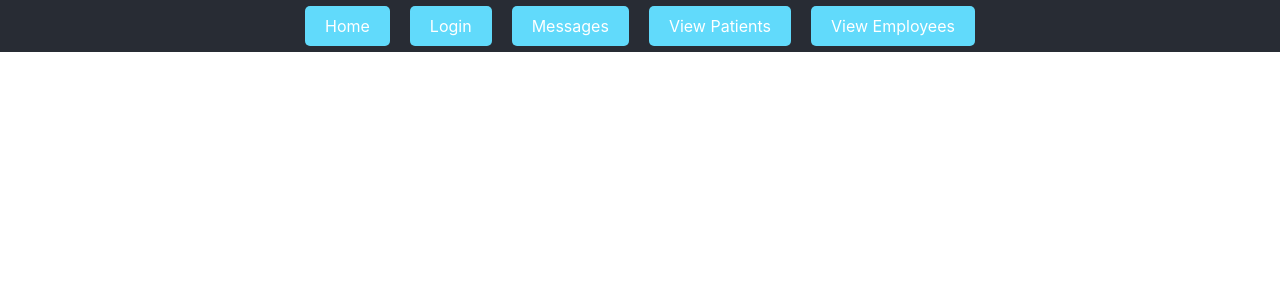
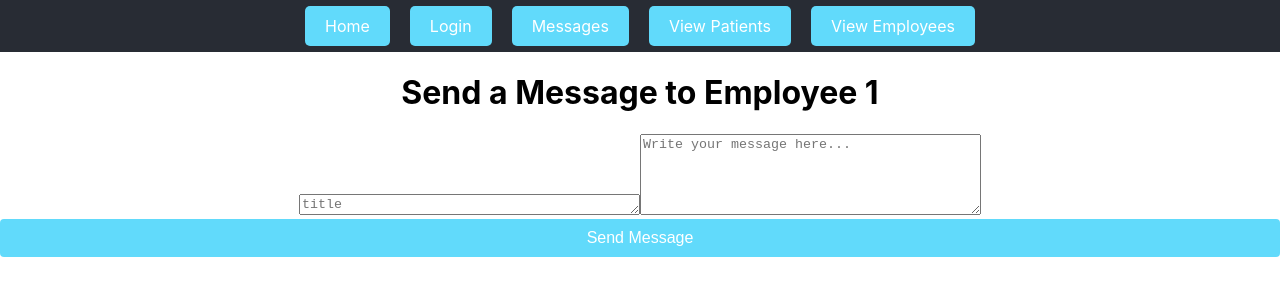
Before and after one commit to tobbe00/labb2frontend, a React (Create React App) app: page /send-message/1 in a window 1280 px wide. Shown: the top 300 px of the page. Built offline with nearby package versions, Linux system fonts and the light colour scheme.

Commit message:
innan jag hämtar elldre grejjer och ska försöka göra en merge

```diff
--- a/src/App.js
+++ b/src/App.js
@@ -7,6 +7,7 @@ import Messages from './messages'; // Import the Messages component
 import ViewPatients from './viewPatients'; // Import the ViewPatients component
 import PatientJournal from './PatientJournal';
 import ViewEmployees from "./viewEmployees";
+import SendMessagePage from "./SendMessagePage";
 //import PatientAppointments from './PatientAppointments';
 //import PatientConditions from './PatientConditions';
 
@@ -33,6 +34,7 @@ function App() {
                     <Route path="/view-patients" element={<ViewPatients />} />
                     <Route path="/patients/:id/journal" element={<PatientJournal />} />
                     <Route path="/view-employees" element={<ViewEmployees/>}/>
+                    <Route path="/send-message/:employeeId" element={<SendMessagePage />} /> {/* The dynamic route */}
                     <Route path="/" element={<h1>Welcome to the Patient Journal System</h1>} />
                 </Routes>
             </div>
--- /dev/null
+++ b/src/SendMessagePage.js
@@ -0,0 +1,81 @@
+import { useParams } from 'react-router-dom';
+import { useState } from 'react';
+
+function SendMessagePage() {
+    // Get the dynamic employee ID from the URL
+    const { employeeId } = useParams();
+    // State to handle the message and feedback
+    const [message, setMessage] = useState('');
+    const [status, setStatus] = useState('');
+    const [messageTitle, setMessageTitle]=useState('');
+
+    // Handle message input change
+    const handleMessageChange = (event) => {
+        setMessage(event.target.value);
+    };
+
+    const handleMessageTitleChange=(event)=>{
+        setMessageTitle(event.target.value);
+    }
+
+    // Handle form submission
+    const handleSubmit = async (event) => {
+        event.preventDefault();  // Prevent default form submission
+
+        // Check if message is empty
+        if (!message.trim()||!messageTitle.trim()) {
+            setStatus('Message or title cannot be empty');
+            return;
+        }
+
+        // Construct the request body
+        const requestBody = {
+            employeeId,
+            message,
+            messageTitle,
+        };
+
+        // Make the POST request to send the message
+        try {
+            const response = await fetch('/api/messages/sendFirstMessage', {
+                method: 'POST',
+                headers: {
+                    'Content-Type': 'application/json',
+                },
+                body: JSON.stringify(requestBody),
+            });
+
+            if (response.ok) {
+                setStatus('Message sent successfully!');
+                setMessage('');  // Clear the message input field
+                setMessageTitle('')
+            } else {
+                setStatus('Failed to send message. Please try again.');
+            }
+        } catch (error) {
+            setStatus('Error: Could not send message. Please check your connection.');
+        }
+    };
+
+    return (
+        <div>
+            <h1>Send a Message to Employee {employeeId}</h1>
+            <form onSubmit={handleSubmit}>
+                <textarea value={messageTitle} onChange={handleMessageTitleChange} placeholder={"title"} rows={"1"} cols={"40"}/>
+                <textarea
+                    value={message}
+                    onChange={handleMessageChange}
+                    placeholder="Write your message here..."
+                    rows="5"
+                    cols="40"
+                />
+                <br />
+                <button type="submit">Send Message</button>
+            </form>
+
+            {status && <p>{status}</p>}  {/* Show feedback message */}
+        </div>
+    );
+}
+
+export default SendMessagePage;
--- a/src/viewEmployees.js
+++ b/src/viewEmployees.js
@@ -44,7 +44,7 @@ function ViewEmployeesPage() {
                             <span><strong>Status:</strong> {employee.status}</span>
 
                             {/* Display button with action */}
-                            <Link to={`/send-message/${employee.id}`}>
+                            <Link to={`/send-message/${employee.userId}`}>
                                 <button className="message-button">
                                     Message
                                 </button>
```
